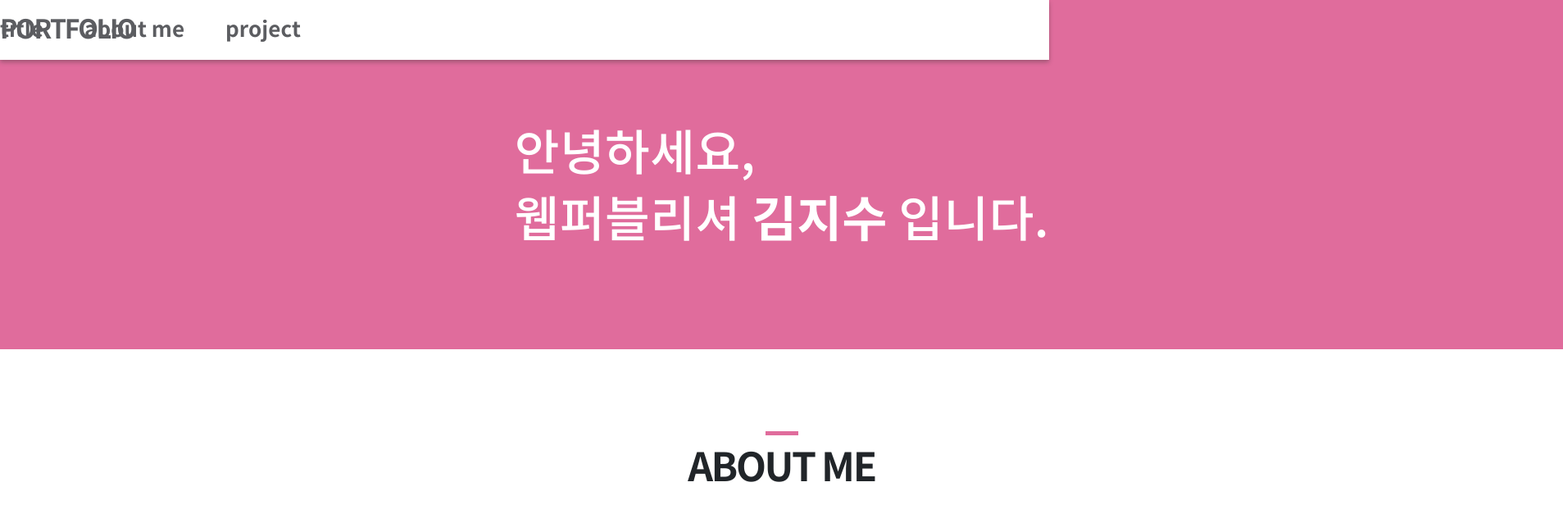
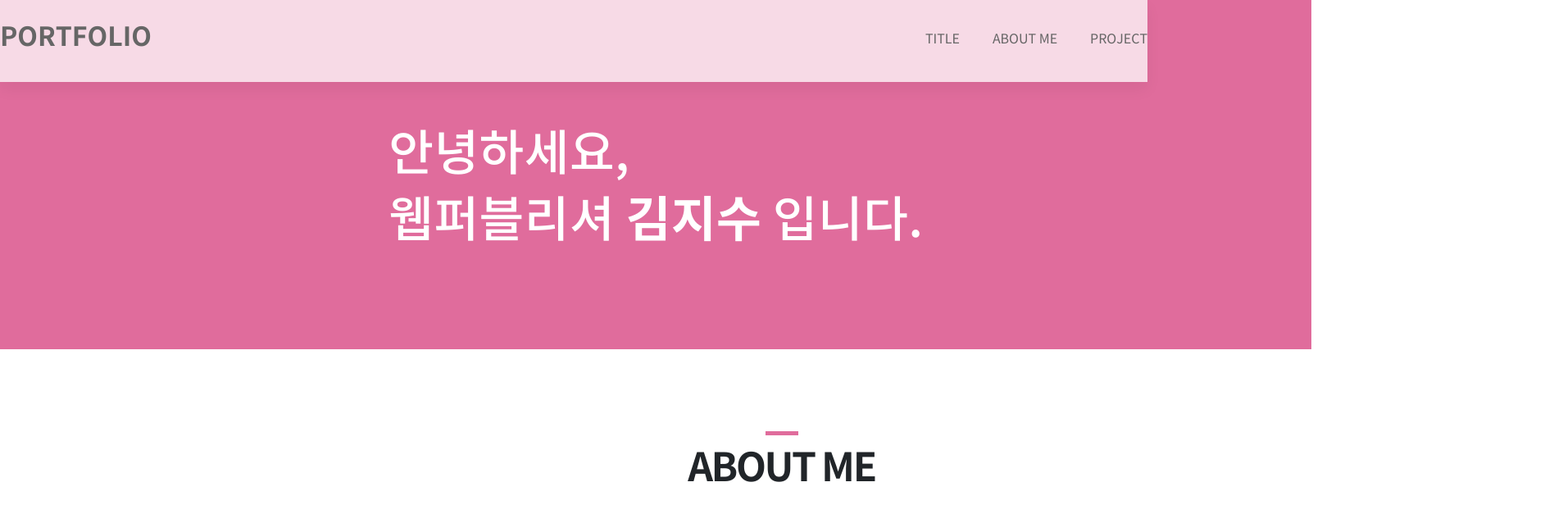
Before and after one commit to kira-kim/portfolio, a plain HTML site: page index.html in a window 1280 px wide. Shown: the top 616 px of the page at 82% size, 1907 px wide, since content can reach past the window. Drawn offline with Linux system fonts and the light colour scheme; files whose address does not match are found by name.

Commit message:
Add files via upload

```diff
--- a/css/style.css
+++ b/css/style.css
@@ -94,17 +94,20 @@ button:focus{outline:dashed #666 thin;}
 
 
 /* cont */
-header{position: fixed; z-index: 999; width: 100%; max-width: 1907px; top: 0; left: 0; background: #fff;
--webkit-box-shadow: 0px 3px 5px 0px rgba(50, 50, 50, 0.35);
--moz-box-shadow:    0px 3px 5px 0px rgba(50, 50, 50, 0.35);
-box-shadow:         0px 3px 5px 0px rgba(50, 50, 50, 0.35);}
-header .header{width: 1800px; position: relative; margin: 0 auto; padding: 20px 0;}
-header h1{font-weight: bold; font-style: 36px; letter-spacing: -0.07em; color: #5c5d61; position: absolute; top: 50%; left: 0; transform: translate(0, -50%);}
-header .header div{display: flex; align-items: center; margin: 0 0 0 auto;}
-header .header div a+a{margin-left: 50px;}
-header .header div a p{font-size: 26px; color: #5c5d61; font-weight: 600;}
+#wrap{width:100%;min-width:1600px;overflow:hidden}
+/* header */
+#header{width:100%;min-width:1400px;height:100px;position:fixed;z-index:500;background:rgba(255,255,255,0.75);box-shadow:0px 9px 18px 0px rgba(0, 0, 0, 0.05);}
+#header .inner{width:1400px;margin:0 auto}
+#header .inner:after{content:'';display:table;clear:both}
+#header .inner h1{float:left;padding:25px 0 0; font-weight: bold;}
+#header .inner nav{float:right;padding:39px 0 0}
+#header .inner nav ul:after{content:'';display:table;clear:both}
+#header .inner nav ul li{float:left;margin-left:40px;}
+#header .inner nav ul li a{display:block}
 
-.title{width: 1907px; background: #E06C9C; padding: 150px 0 115px; display: flex; justify-content: center;}
+#container{width:100%;}
+
+.title{max-width: 1907px; min-width: 1600px; background: #E06C9C; padding: 150px 0 115px; display: flex; justify-content: center;}
 .title p{font-size: 60px; font-weight: 500; color: #fff; line-height: 80px; text-align: left;}
 
 .about{padding: 100px 0; width: 1907px;}
@@ -124,25 +127,28 @@ header .header div a p{font-size: 26px; color: #5c5d61; font-weight: 600;}
 .project .tit::after{position:absolute; content:""; top:0; left:50%; transform: translate(-50%, 0); width:40px; height:5px; background-color:#E06C9C;}
 .project .tit p{font-size: 48px; font-weight: bold; color: #212529; letter-spacing: -0.05em; text-align: center;}
 
-.pj_cont{margin: 50px auto; width: 80%;}
+.pj_cont{margin: 50px auto 0; width: 80%; padding-bottom: 150px;}
 .pj_cont .pj_cont_out{display: flex; align-items: center; justify-content: center;}
 .pj_cont .pj_cont_out>div{width: 50%; box-sizing: border-box;}
 .pj_cont .pj_cont_out>div.pj_ex{width: 40%; margin: 0 0 0 auto;}
-.pj_cont .pj_cont_out>div.pj_images{-webkit-box-shadow: 3px 3px 5px 0px rgba(50, 50, 50, 0.35);
+/* .pj_cont .pj_cont_out>div.pj_images{-webkit-box-shadow: 3px 3px 5px 0px rgba(50, 50, 50, 0.35);
 	-moz-box-shadow:    3px 3px 5px 0px rgba(50, 50, 50, 0.35);
-	box-shadow:         3px 3px 5px 0px rgba(50, 50, 50, 0.35);}
+	box-shadow:         3px 3px 5px 0px rgba(50, 50, 50, 0.35);} */
+.pj_cont .pj_cont_out>div.pj_images img{filter: drop-shadow(5px 5px 5px #000)}
 .pj_cont .pj_cont_out>div.pj_ex>div{display: flex; align-items: baseline;}
 .pj_cont .pj_cont_out>div.pj_ex>div+div{margin-top: 20px;}
 .pj_cont .pj_cont_out>div.pj_ex>div H2{font-size: 26px; font-weight: bold;}
 .pj_cont .pj_cont_out>div.pj_ex>div h5{font-size: 18px; font-weight: 500; color: #666; margin-right: 20px; width: 100px;}
+.pj_cont .pj_cont_out>div.pj_ex>div a:hover{color: #E06C9C; font-weight: bold;}
 .pj_cont .pj_code table{width: 100%; margin: 50px auto 0; border-top: 2px solid #222;}
 .pj_cont .pj_code table th{background: #f8f8f8;}
 .pj_cont .pj_code table thead tr th{border-bottom: 1px solid #999;}
 .pj_cont .pj_code table tr th:first-child{border-right: 1px solid #999;}
 .pj_cont .pj_code table td{box-sizing: border-box; padding: 10px 20px;}
 .pj_cont .pj_code table tbody tr{border-bottom: 1px solid #e5e5e5;}
-.pj_cont .pj_code table tbody th{padding: 10px 0;}
+.pj_cont .pj_code table th{padding: 10px 0;}
 .pj_cont .pj_code table td a:hover{color: #E06C9C; font-weight: bold;}
 
 
+
 .d_mo{display: none;}
--- a/index.html
+++ b/index.html
@@ -9,17 +9,21 @@
 </head>
 <body>
 
-    <header>
-        <div class="header">
-			<h1>PORTFOLIO</h1>
-			<div>
-				<a href="#title"><p>title</p></a>
-				<a href="#about"><p>about me</p></a>
-				<a href="#project"><p>project</p></a>
-			</div>
+    <div id="wrap">
+		<header id="header">
+			<div class="inner">
+				<h1 class="logo">PORTFOLIO</h1>
+				<nav>
+					<ul>
+						<li><a href="#title"><p>TITLE</p></a></li>
+						<li><a href="#about"><p>ABOUT ME</p></a></li>
+						<li><a href="#project"><p>PROJECT</p></a></li>
+					</ul>
+				</nav>
 			</div>
 		</header>
 
+		<div id="container">
 			<div class="title" id="title">
 				<p>안녕하세요, <br>웹퍼블리셔 <b>김지수</b> 입니다.</p>
 			</div>
@@ -190,7 +194,7 @@
 				<div class="pj_cont">
 					<div class="pj_cont_out">
 						<div class="pj_images">
-                    <img src="./images/kocca.jpg" alt="">
+							<img src="./images/cash2022.png" alt="">
 						</div>
 						<div class="pj_ex">
 							<div><h2>보물찾기</h2></div>
@@ -234,6 +238,8 @@
 				</div>
 				<!-- 보물찾기 -->
 			</div>
+		</div>
+	</div>
 
 </body>
 </html>
```
Also changed, not shown: 1 other file. Lines whose indentation alone changed are shown as unchanged.
